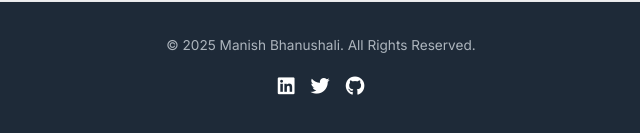
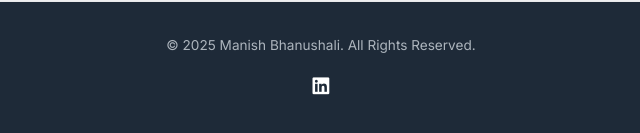
Before and after one commit to mgb111/personal-site, a plain HTML site: page index.html in a window 1280 px wide. Shown: the part 3595-3728 px from the top of the page, 319-959 px from the left. Drawn offline with nearby package versions, Linux system fonts and the light colour scheme.

Commit message:
Update index.html

```diff
--- a/index.html
+++ b/index.html
@@ -856,9 +856,7 @@
     <footer id="footer">
         <p>&copy; 2025 Manish Bhanushali. All Rights Reserved.</p>
         <div class="social-links">
-            <a href="#" target="_blank"><i class="fab fa-linkedin"></i></a>
-            <a href="#" target="_blank"><i class="fab fa-twitter"></i></a>
-            <a href="#" target="_blank"><i class="fab fa-github"></i></a>
+            <a href="https://www.linkedin.com/in/manish-b-108622138/" target="https://www.linkedin.com/in/manish-b-108622138/"><i class="fab fa-linkedin"></i></a>
         </div>
     </footer>
 
```
